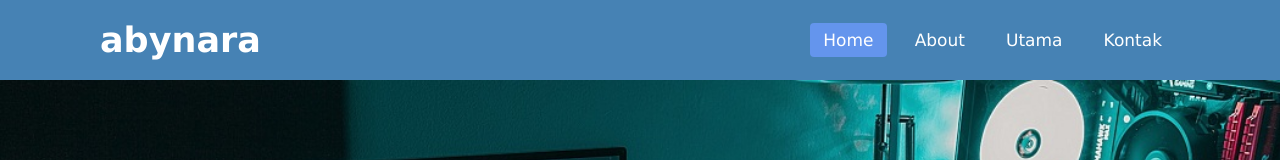
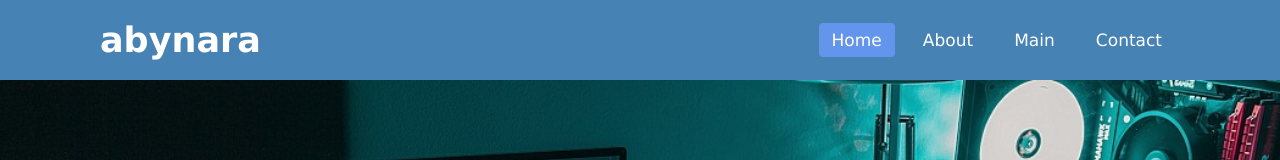
Before and after one commit to aby-sanara/responsive-navbar, a plain HTML site: page Responsive-Navbar/index.html in a window 1280 px wide. Shown: the top 160 px of the page. Drawn offline with Linux system fonts and the light colour scheme.

Commit message:
ganti nama menu ke-2

```diff
--- a/Responsive-Navbar/index.html
+++ b/Responsive-Navbar/index.html
@@ -13,8 +13,8 @@
       <ul>
         <li><a href="" class="active">Home</a></li>
         <li><a href="">About</a></li>
-        <li><a href="">Utama</a></li>
-        <li><a href="">Kontak</a></li>
+        <li><a href="">Main</a></li>
+        <li><a href="">Contact</a></li>
       </ul>
       <label for="cek" class="btn-menu"><span>&#9776;</span></label>
     </nav>
```
